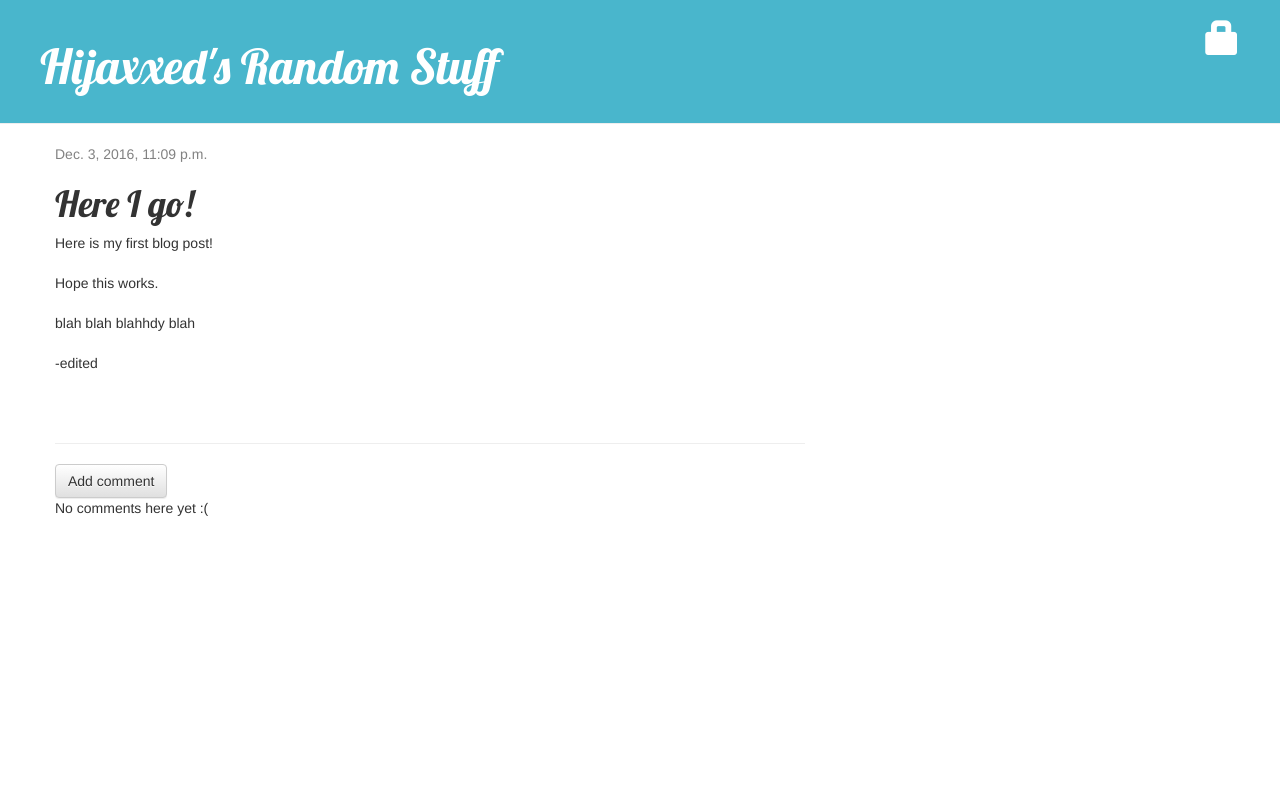
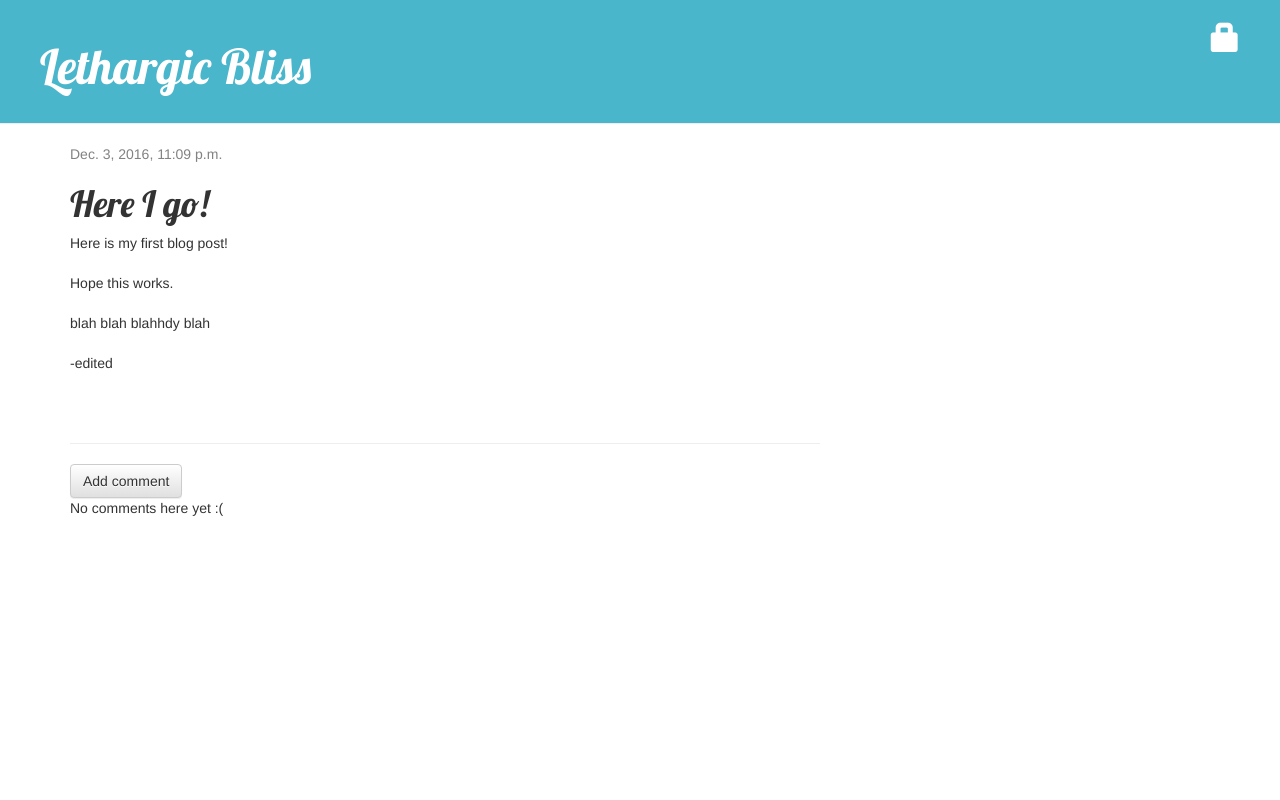
Before and after one commit to Hijaxxed/my-first-blog, a Django app: page /post/1/ in a window 1280 px wide. Run offline with Django 3.2, Linux system fonts and the light colour scheme; data comes from the database, SQL or seed files in the repository; both versions use the stored data as it was after the commit; data that the repository does not hold is empty; some libraries are stand-ins or nearby versions.

Commit message:
Added link to admin page from header. Changed title.

```diff
--- a/blog/static/css/blog.css
+++ b/blog/static/css/blog.css
@@ -1,3 +1,12 @@
+html {
+    height: 100%;
+}
+
+body {
+    min-height:100%;
+    display:flex;
+    flex-direction:column;
+}
 
 .page-header {
     background-color: #49b6cc;
@@ -11,8 +20,9 @@
     text-decoration: none;
 }
 
+
 .content {
-    margin-left: 40px;
+    align-content: center;
 }
 
 h1, h2, h3, h4 {
@@ -34,7 +44,7 @@ h1, h2, h3, h4 {
 .top-menu, .top-menu:hover, .top-menu:visited {
     color: #ffffff;
     float: right;
-    font-size: 26pt;
+    font-size: 22pt;
     margin-right: 20px;
 }
 
@@ -49,3 +59,5 @@ h1, h2, h3, h4 {
 .comment {
     margin: 20px 0px 20px 20px;
 }
+
+}
--- a/blog/templates/blog/base.html
+++ b/blog/templates/blog/base.html
@@ -1,7 +1,9 @@
+<!DOCTYPE html>
 {% load staticfiles %}
+
 <html>
     <head>
-        <title>Hijaxxed's RS</title>
+        <title>Lethargic Bliss</title>
         <link rel="stylesheet" href="//maxcdn.bootstrapcdn.com/bootstrap/3.2.0/css/bootstrap.min.css">
         <link rel="stylesheet" href="//maxcdn.bootstrapcdn.com/bootstrap/3.2.0/css/bootstrap-theme.min.css">
         <link href='//fonts.googleapis.com/css?family=Lobster&subset=latin,latin-ext' rel='stylesheet' type='text/css'>
@@ -9,17 +11,21 @@
     </head>
 
 	<body>
+
 		<div class="page-header">
 
 			{% if user.is_authenticated %}
     				<a href="{% url 'post_new' %}" class="top-menu"><span class="glyphicon glyphicon-plus"></span></a>
+            			<a href="{% url 'admin:index' %}" class="top-menu"><span class="glyphicon glyphicon-log-in"></span></a>
 				<p class="top-menu">Hello {{ user.username }}<small>(<a href="{% url 'logout' %}">Log out</a>)</small></p>
 			{% else %}
             			<a href="{% url 'login' %}" class="top-menu"><span class="glyphicon glyphicon-lock"></span></a>
 			{% endif %}
 
-        <h1><a href="/">Hijaxxed's Random Stuff</a></h1>
+        		<h1><a href="/">Lethargic Bliss</a></h1>
 		</div>
+
+
 		<div class="content container">
         		<div class="row">
            		<div class="col-md-8">
@@ -27,7 +33,12 @@
             		{% endblock %}
             		</div>
         		</div>
+
     		</div>
+
 	</body>
 
+
+
+
 </html>
```
Also changed, not shown: db.sqlite3. Lines whose indentation alone changed are shown as unchanged.
